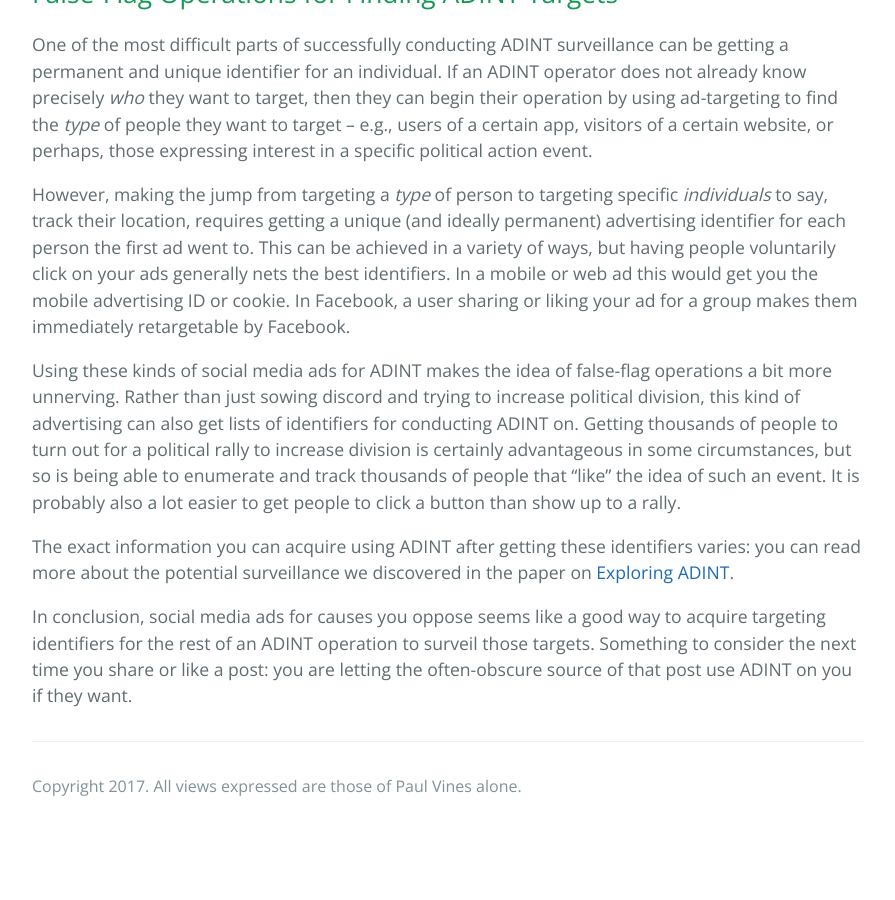
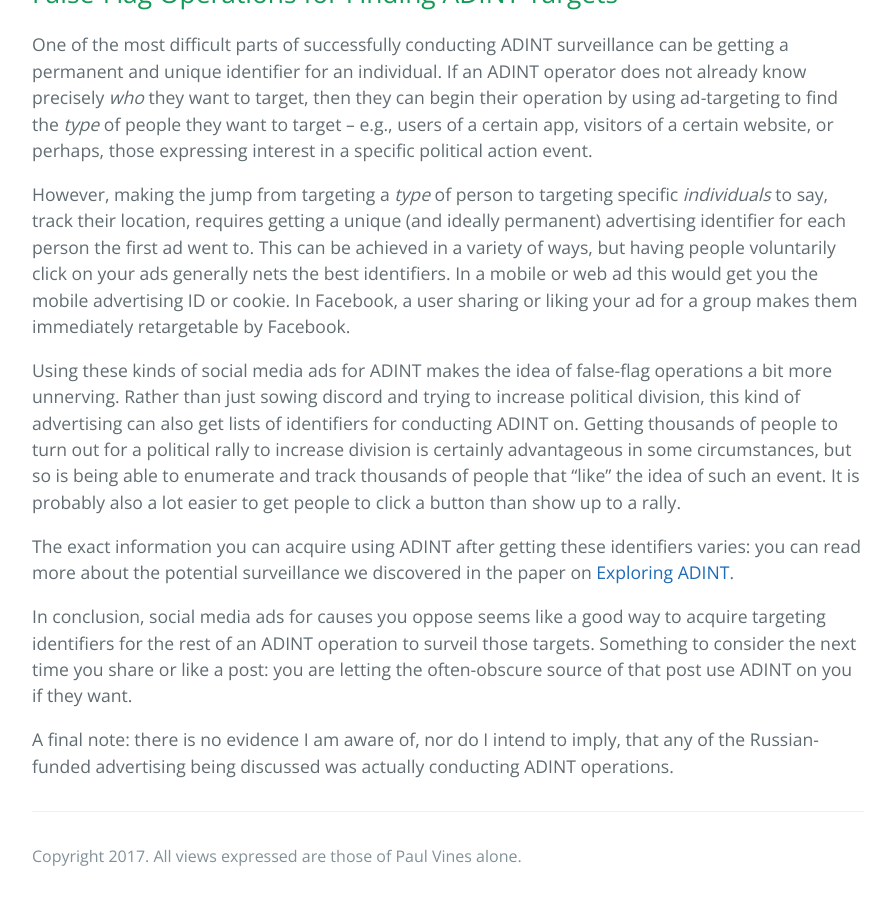
Before and after one commit to plvines/plvines.github.io, a Jekyll site: the page built from _posts/2017-11-5-political-adint.md, in a window 1280 px wide and 900 px high, scrolled down 965 px. Shown: the whole window, without its empty margins (192-1087 px from the left). Built offline with Jekyll 4.4.1, drawn with Linux system fonts in a browser that asks for light colours; before the commit the page ends 1795 px from its top, so only the background shows below that.

Commit message:
Added clarifying note to political adint post

```diff
--- a/_posts/2017-11-5-political-adint.md
+++ b/_posts/2017-11-5-political-adint.md
@@ -21,3 +21,5 @@ Using these kinds of social media ads for ADINT makes the idea of false-flag ope
 The exact information you can acquire using ADINT after getting these identifiers varies: you can read more about the potential surveillance we discovered in the paper on [Exploring ADINT](http://adint.cs.washington.edu/ADINT.pdf).
 
 In conclusion, social media ads for causes you oppose seems like a good way to acquire targeting identifiers for the rest of an ADINT operation to surveil those targets. Something to consider the next time you share or like a post: you are letting the often-obscure source of that post use ADINT on you if they want.
+
+A final note: there is no evidence I am aware of, nor do I intend to imply, that any of the Russian-funded advertising being discussed was actually conducting ADINT operations.
```
